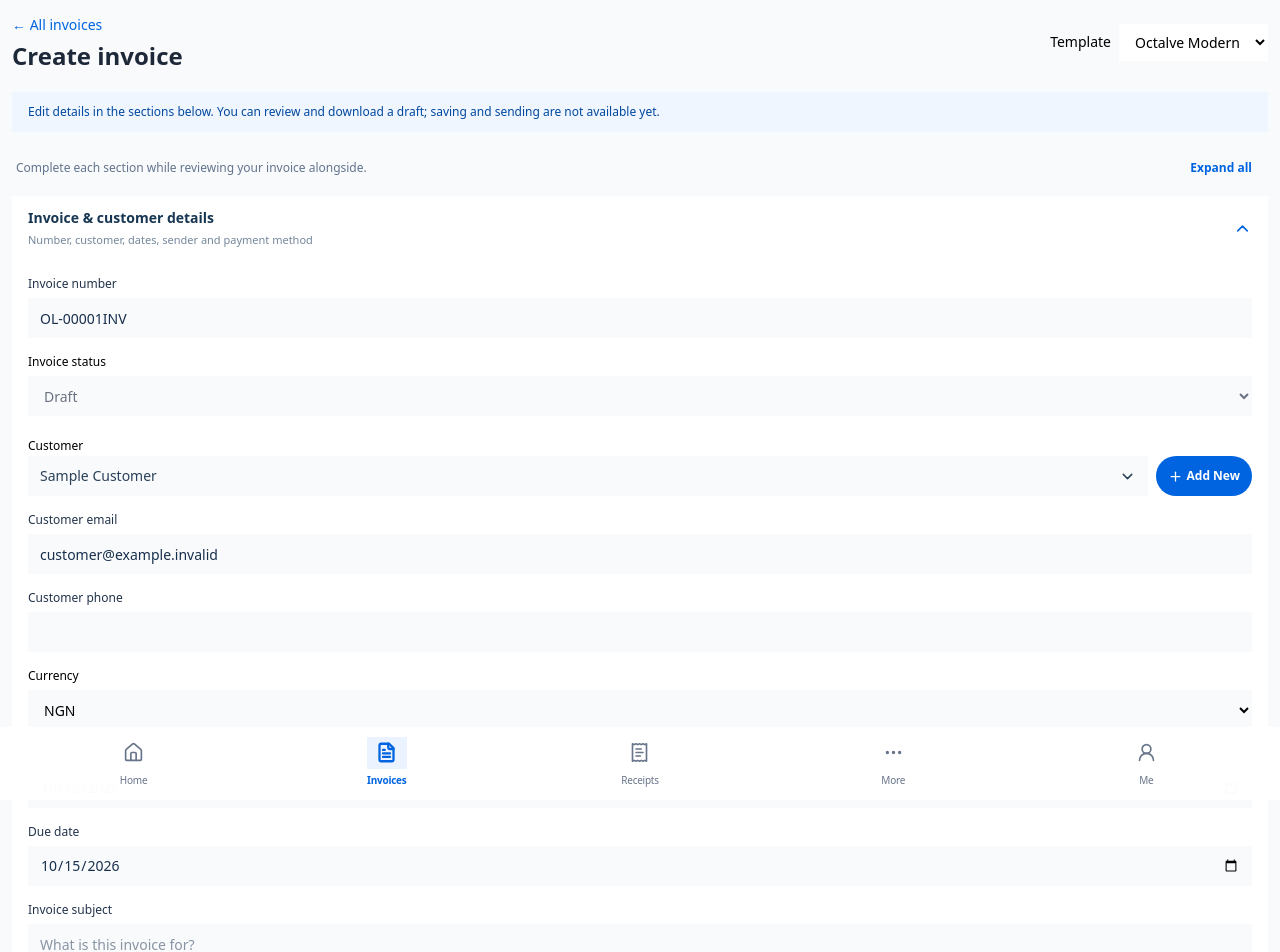
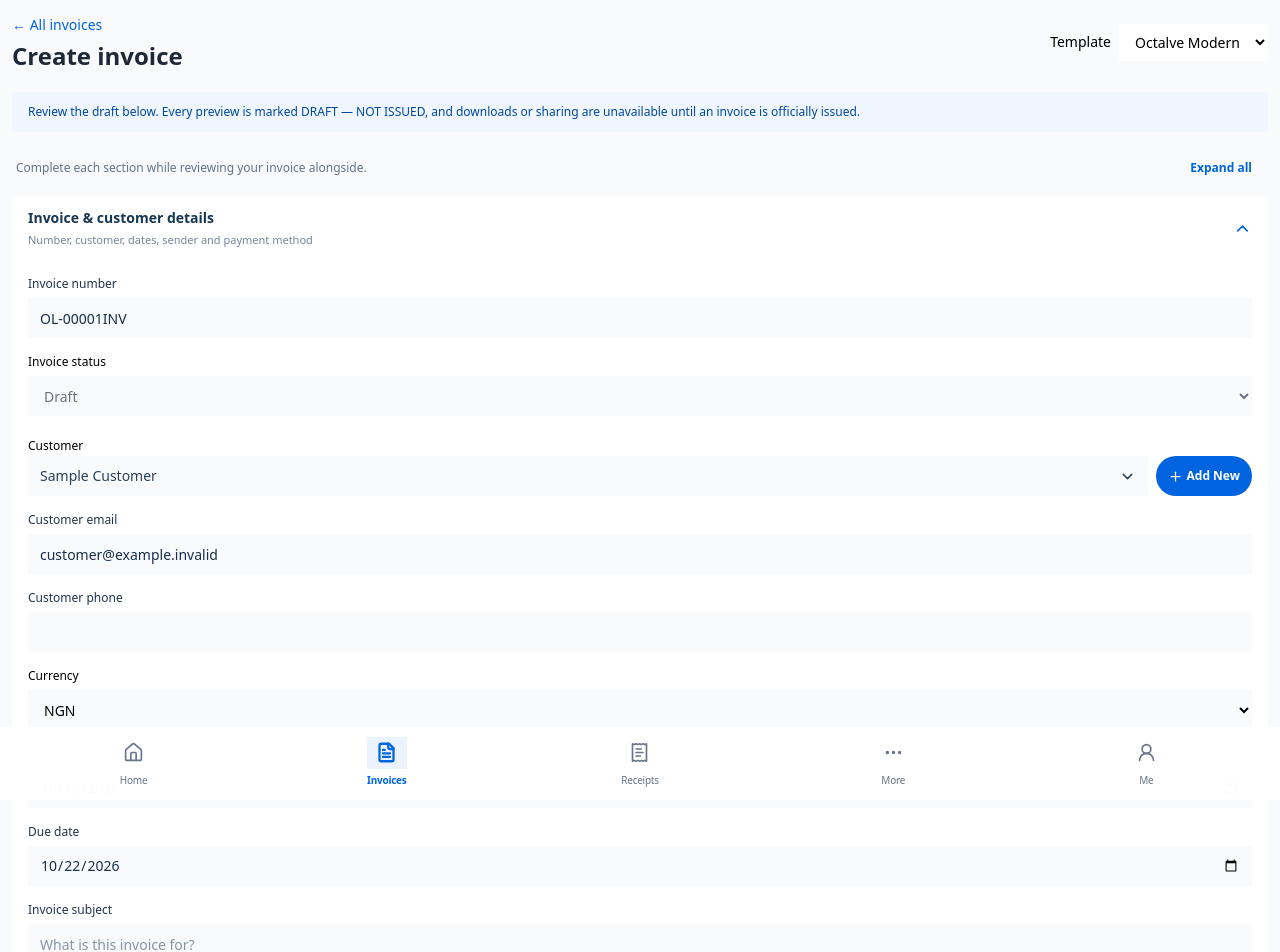
Before and after one commit to octalve-core/octalve-invoice, a Next.js app: page /dashboard/invoice/create in a window 1280 px wide. Shown: the top 952 px of the page. Built offline with nearby package versions, Linux system fonts and the light colour scheme.

Commit message:
feat(phase-0i): read invoice defaults and template choices from shared merchant preferences
Drafts receive one-time currency/due defaults, edits do not silently rewrite issued document data, and template override remains local to the document preview.

```diff
--- a/src/features/invoices/sections/InvoiceComposer.tsx
+++ b/src/features/invoices/sections/InvoiceComposer.tsx
@@ -8,10 +8,11 @@ import {merchantCompany,merchantPayment} from "@/src/features/merchant-preview/m
 import { InvoiceEditorSection } from "@/src/features/invoices/sections/InvoiceEditorSection";
 import { InvoiceDocumentPreviewSection } from "@/src/features/invoices/sections/InvoiceDocumentPreviewSection";
 import { createPreviewInvoice } from "@/src/features/invoices/lib/preview-fixture";
+import {applyNewInvoicePreferences} from "@/src/features/invoices/lib/invoice-preferences";
 export function InvoiceComposer({mode="create",invoiceId}:{mode?:"create"|"edit";invoiceId?:string}){
- const {settings,setSettings,logoPreview,paymentMode,invoiceAppearance}=useMerchantPreview();
+ const {settings,setSettings,logoPreview,paymentMode,invoiceAppearance,invoicePreferences}=useMerchantPreview();
  const [draft,setDraft]=useState(()=>{
-  const initial=createPreviewInvoice();
+  const initial=mode==="create"?applyNewInvoicePreferences(createPreviewInvoice(),invoicePreferences):createPreviewInvoice();
   const matching=invoiceId?getPreviewInvoice(invoiceId):undefined;
   return matching?{...initial,invoiceNo:matching.reference,clientName:matching.customer,clientEmail:matching.email}:{...initial,invoiceNo:formatDocumentNumber(settings.businessName||"Octalve Limited",1,"invoice")};
  });
@@ -28,19 +29,20 @@ export function InvoiceComposer({mode="create",invoiceId}:{mode?:"create"|"edit"
    const changed=typeof value==="function"?value(now):value;
    return {...old,bankName:changed.bankName,accountNumber:changed.accountNumber};
  });
- const [template,setTemplate]=useState<"modern"|"ledger">(invoiceAppearance.template);
+ const [templateOverride,setTemplateOverride]=useState<"modern"|"ledger"|null>(null);
+ const template=templateOverride??invoiceAppearance.template;
  return <div className="space-y-5">
    <header className="flex flex-wrap items-center justify-between gap-3">
      <div><Link href="/dashboard/invoice" className="text-sm text-[#0064E0] hover:underline">← All invoices</Link>
        <h1 className="mt-1 text-2xl font-bold text-[#1D2838]">{mode==="edit"?"Edit invoice":"Create invoice"}</h1></div>
      <label className="flex items-center gap-2 text-sm"><span>Template</span>
-       <select value={template} onChange={e=>setTemplate(e.target.value as "modern"|"ledger")}
+       <select value={template} onChange={e=>setTemplateOverride(e.target.value as "modern"|"ledger")}
          className="rounded-lg border border-gray-200 bg-white px-3 py-2">
          <option value="modern">Octalve Modern</option><option value="ledger">Classic Ledger</option>
        </select></label>
    </header>
    <div className="rounded-lg border border-blue-100 bg-blue-50 px-4 py-3 text-xs text-[#00489F]">
-     Edit details in the sections below. You can review and download a draft; saving and sending are not available yet.
+     Review the draft below. Every preview is marked DRAFT — NOT ISSUED, and downloads or sharing are unavailable until an invoice is officially issued.
    </div>
    <div className="grid grid-cols-1 items-start gap-5 xl:grid-cols-2">
      <InvoiceEditorSection draft={draft} setDraft={setDraft}/>
```
